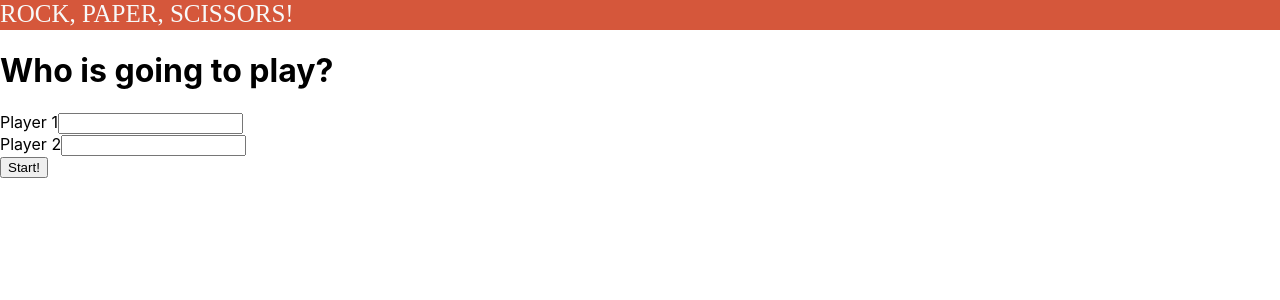
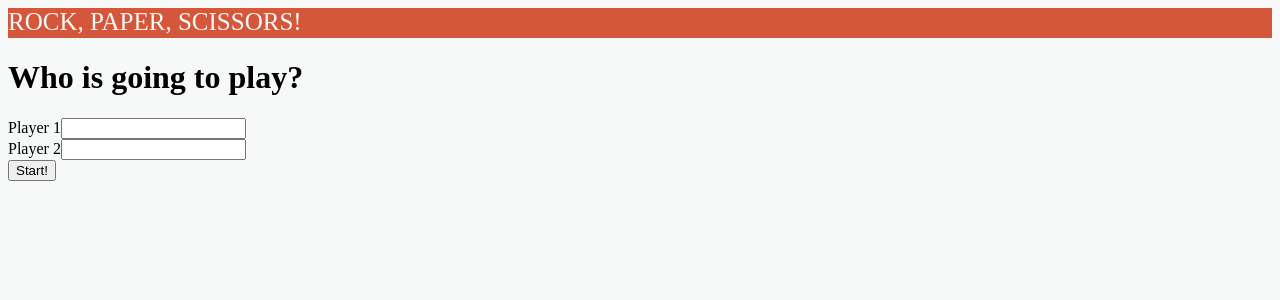
Before and after one commit to Andrs14/rock-paper-scissors, a React (Create React App) app in the folder client/rock-paper-scissors/: page / in a window 1280 px wide. Shown: the top 300 px of the page. Built offline with nearby package versions, Linux system fonts and the light colour scheme.

Commit message:
Add logic to create a game with real endpoints
Also redirect to round for choosing moves after creating the game

```diff
--- a/client/rock-paper-scissors/package.json
+++ b/client/rock-paper-scissors/package.json
@@ -3,6 +3,8 @@
   "version": "0.1.0",
   "private": true,
   "dependencies": {
+    "axios": "^0.18.0",
+    "faker": "^4.1.0",
     "react": "^16.8.6",
     "react-dom": "^16.8.6",
     "react-router-dom": "^5.0.0",
--- a/client/rock-paper-scissors/src/game/Game.js
+++ b/client/rock-paper-scissors/src/game/Game.js
@@ -1,16 +1,40 @@
 import React from 'react';
-import {BrowserRouter as Router, Route} from 'react-router-dom';
+import {BrowserRouter as Router, Redirect, Route} from 'react-router-dom';
 import PlayerForm from "../player/PlayerForm";
 import Winner from "../winner/Winner";
 import Round from "../round/Round";
+import Games from '../services/Games';
 
 class Game extends React.Component {
+    constructor(props) {
+        super(props);
+        this.state = {
+            createdGame: undefined,
+            createdRound1: undefined,
+            createdRound2: undefined,
+            createdRound3: undefined
+        };
+        this.createGame = this.createGame.bind(this);
+    }
+
+    createGame(state) {
+        Games.create(state).then((res) => {
+            this.setState(() => ({
+                createdGame: res
+            }))
+        });
+    }
+
     render() {
+        if(this.state.createdGame) {
+            return <Round createdGame={this.state.createdGame} />;
+        }
+
         return (
             <Router>
-                <Route path="/" exact component={PlayerForm}/>
-                <Route path="/winner" component={Winner}/>
-                <Route path="/round" component={Round}/>
+                <Route
+                    path="/" exact
+                    render={props => <PlayerForm {...props} onSubmit={this.createGame}/>}/>
             </Router>
         );
     }
--- a/client/rock-paper-scissors/src/index.css
+++ b/client/rock-paper-scissors/src/index.css
@@ -1,14 +1,5 @@
+@import url('https://fonts.googleapis.com/css?family=Source+Sans+Pro:regular,bold,italic&subset=latin,latin-ext');
+
 body {
-  margin: 0;
-  padding: 0;
-  font-family: -apple-system, BlinkMacSystemFont, "Segoe UI", "Roboto", "Oxygen",
-    "Ubuntu", "Cantarell", "Fira Sans", "Droid Sans", "Helvetica Neue",
-    sans-serif;
-  -webkit-font-smoothing: antialiased;
-  -moz-osx-font-smoothing: grayscale;
+  background-color: #f7f9f9;
 }
-
-code {
-  font-family: source-code-pro, Menlo, Monaco, Consolas, "Courier New",
-    monospace;
-}
--- a/client/rock-paper-scissors/src/player/PlayerForm.js
+++ b/client/rock-paper-scissors/src/player/PlayerForm.js
@@ -14,8 +14,8 @@ class PlayerForm extends React.Component {
     }
 
     handleSubmit(event) {
-        this.props.onSubmit(this.state);
         event.preventDefault();
+        return this.props.onSubmit(this.state);
     }
 
     changePlayer1(event) {
--- a/client/rock-paper-scissors/src/round/Round.js
+++ b/client/rock-paper-scissors/src/round/Round.js
@@ -1,11 +1,32 @@
 import React from "react";
+import Games from '../services/Games';
 
 class Round extends React.Component {
+    constructor(props) {
+        super(props);
+
+        this.state = {
+            game: {
+                rounds: [],
+            }
+        };
+    }
+
+    componentDidMount() {
+        Games.show(this.props.createdGame.id).then(
+            game => this.setState(game)
+        );
+    }
+
+    roundNumber() {
+        return this.state.alert.rounds.length + 1;
+    }
+
     render() {
         return (
             <div>
                 <div>
-                    <h1>Round [number]</h1>
+                    <h1>Round {this.roundNumber()}</h1>
                     <h2>[Player name]</h2>
                     <p>Choose your weapon!</p>
                     <div>
--- a/client/rock-paper-scissors/src/services/Games.js
+++ b/client/rock-paper-scissors/src/services/Games.js
@@ -1,10 +1,21 @@
 import * as axios from 'axios';
 
-const ROUTE = '/games';
+const ROUTE = 'http://localhost:8000/games';
 
 export default {
     ROUTE,
     create({player1, player2}) {
-        return axios.post(ROUTE, {player1, player2});
+        return axios({
+            url: ROUTE,
+            method: 'post',
+            data: {player1, player2}
+        });
+    },
+
+    show(id) {
+        return axios({
+            url: `${ROUTE}/${id}`,
+            method: 'get',
+        });
     }
 };
```
Also changed, not shown: 1 other file (tests, documents, lock files or other folders).
